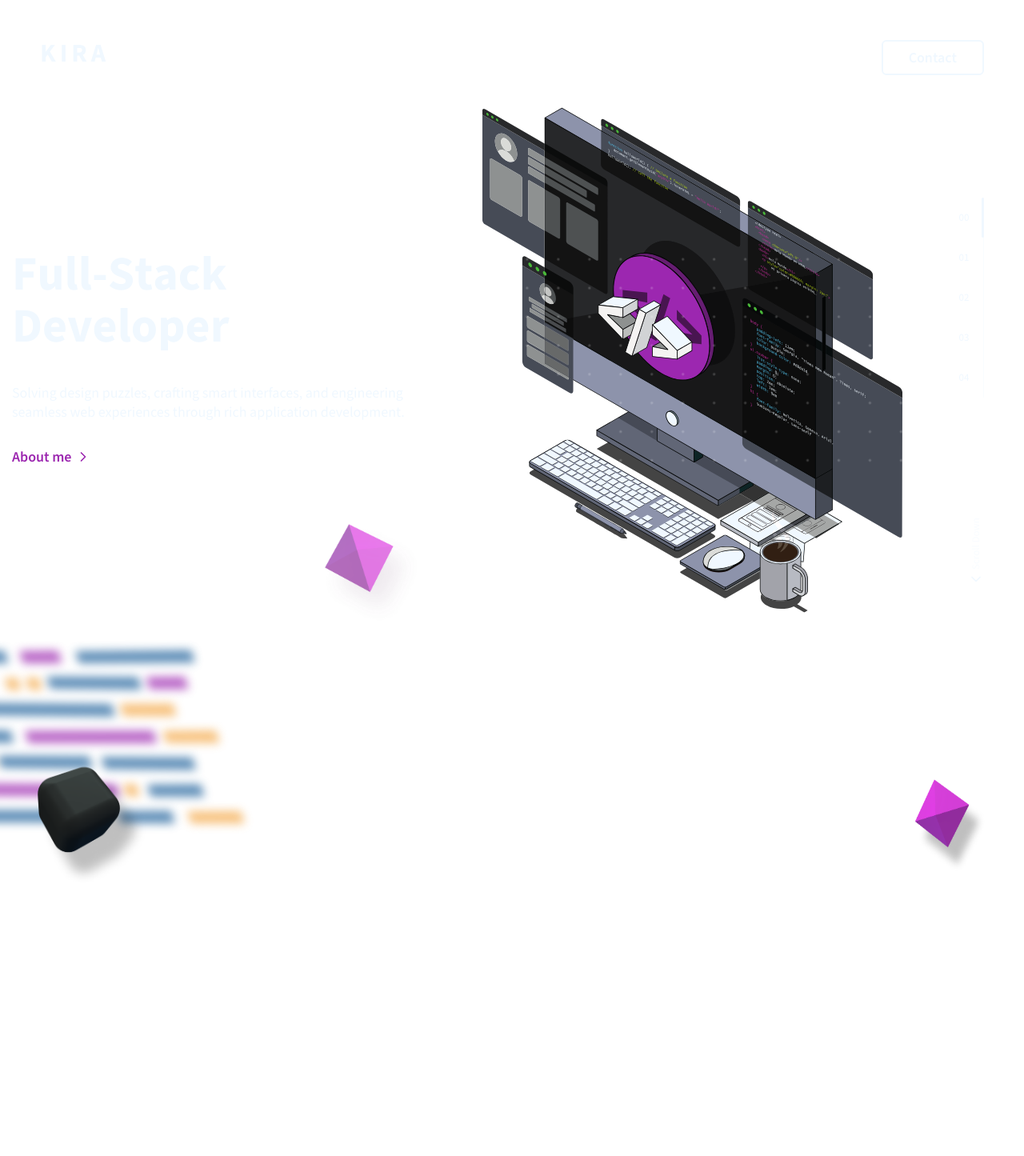
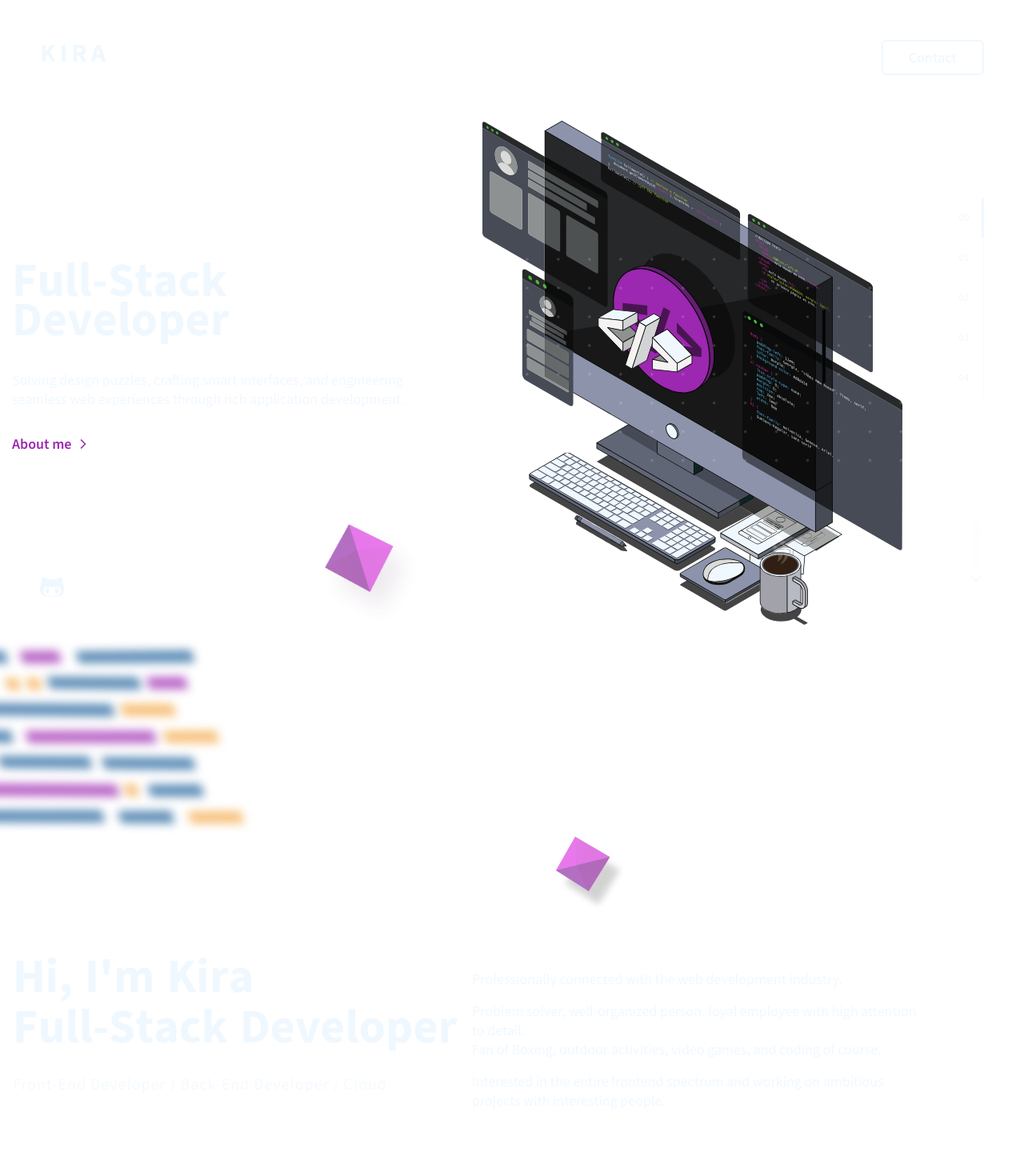
Before and after one commit to thiennguyen0103/portfolio, a Next.js app: page / in a window 1280 px wide. Shown: the top 1445 px of the page at 80% size. Before the commit the page ends 1350 px from the top, so only its background shows below. Built offline with nearby package versions, Linux system fonts and the light colour scheme.

Commit message:
feat: implement about page

```diff
--- a/app/globals.css
+++ b/app/globals.css
@@ -58,12 +58,15 @@
   }
 }
 
+html {
+  scroll-behavior: smooth;
+}
+
 body {
   color: var(--primary);
   background: var(--background);
   margin: 0;
-  -webkit-font-smoothing: antialiased;
-  -moz-osx-font-smoothing: grayscale;
   font-size: 18px;
   line-height: 24px;
+  scroll-behavior: smooth;
 }
--- a/app/page.tsx
+++ b/app/page.tsx
@@ -1,19 +1,34 @@
+"use client";
+
 import ContactButton from "@/components/contact-button";
+import GithubLink from "@/components/github-link";
 import Logo from "@/components/logo";
 import Navigation from "@/components/navigation";
 import ScrollDown from "@/components/scroll-down";
 import Section from "@/components/section";
-import { JOB_TITLE, NAVIGATION_LINK } from "@/utils/constants";
+import { JOB_TITLE, NAVIGATION_LINK, WELCOME_TITLE } from "@/utils/constants";
 import { ChevronRight } from "lucide-react";
 import Image from "next/image";
 import Link from "next/link";
+import { usePathname } from "next/navigation";
+import { useEffect } from "react";
 
 export default function Home() {
-  const wordsArray = JOB_TITLE.split(" ").map((item) => item.split(""));
+  const pathname = usePathname();
+  const jobTitleWordsArray = JOB_TITLE.split(" ").map((item) => item.split(""));
+  const welcomeWordsArray = WELCOME_TITLE.split(" ").map((item) =>
+    item.split(""),
+  );
+
+  useEffect(() => {
+    console.log(pathname);
+  }, [pathname]);
+
   return (
     <main className="relative h-full">
       <div className="fixed left-[15px] z-[1000] my-4 md:left-[3.125rem] md:my-[3.125rem]">
         <Logo />
+        <GithubLink />
       </div>
       <div className="fixed right-[15px] z-[1000] my-4 flex flex-col items-end justify-between md:right-[3.125rem] md:mt-[3.125rem] md:h-[calc(100vh-6.25rem)]">
         <ContactButton />
@@ -22,9 +37,9 @@ export default function Home() {
       </div>
       <div className={`h-full touch-none duration-[1200ms]`}>
         {/* TEMP: always show scroll bar */}
-        <div className="relative overflow-hidden bg-background text-primary md:overflow-visible">
+        <div className="relative overflow-hidden scroll-smooth bg-background text-primary md:overflow-visible">
           {/* HOME */}
-          <Section>
+          <Section id="home">
             <div className="relative z-10 mx-auto w-[1440px] max-w-full px-[15px]">
               <div className="relative flex flex-col-reverse text-left md:h-screen md:flex-row md:items-center md:justify-between">
                 <Image
@@ -34,10 +49,13 @@ export default function Home() {
                   alt="slide-dot"
                   className="absolute -right-[10%] bottom-0 top-0 z-0 m-auto rotate-90"
                 />
-                <div className="m-0 md:w-1/2 md:max-w-[550px]">
+                <div className="z-10 m-0 md:w-1/2 md:max-w-[550px]">
                   <h1 className="m-0 flex cursor-default flex-wrap items-center text-[39px] font-bold leading-7 lg:text-6xl lg:leading-[50px]">
-                    {wordsArray.map((a, aIndex) => (
-                      <div key={aIndex} className="mb-[15px] mr-[15px]">
+                    {jobTitleWordsArray.map((a, aIndex) => (
+                      <div
+                        key={aIndex}
+                        className="m-0 mr-[15px] cursor-default text-[39px] leading-[54px] sm:text-[40px] sm:leading-[34px] md:mb-[15px] md:text-[60px]"
+                      >
                         {a.map((b, bIndex) => (
                           <span
                             key={bIndex}
@@ -70,16 +88,16 @@ export default function Home() {
                   src={"/purple_romb1.png"}
                   width={255}
                   height={1678}
-                  alt="slide-dot"
+                  alt="purple romb"
                   className="absolute -left-[350px] bottom-5 right-0 z-20 mx-auto hidden max-w-[200px] animate-slide-in-down opacity-70 md:block"
                 />
-                <div className="m-[64px] mb-8 block h-full w-full animate-fade-in md:mx-auto md:mt-8 md:w-1/2 md:pr-[100px]">
+                <div className="m-16 mx-auto mb-8 animate-fade-in md:mb-0 md:mt-8 md:w-1/2 lg:pr-[100px]">
                   <Image
                     src={"/hero-graphic.svg"}
                     width={605}
                     height={726}
                     alt="hero"
-                    className="block h-full w-full"
+                    className="h-full w-full max-w-[900px]"
                   />
                 </div>
               </div>
@@ -96,7 +114,7 @@ export default function Home() {
             </div>
           </Section>
           {/* ABOUT */}
-          <Section>
+          <Section id="about">
             <div className="relative mx-auto w-[1440px] max-w-full px-4 py-[50px] md:py-0">
               <div className="px-0 py-[100px] md:flex md:justify-between md:py-[200px] lg:py-0">
                 <Image
@@ -104,13 +122,71 @@ export default function Home() {
                   alt="dark cube"
                   width={200}
                   height={165}
+                  className="absolute -bottom-[200px] left-[10%] block max-w-[100px] animate-slide-in-down opacity-70 md:max-w-[200px]"
                 />
                 <Image
                   src={"/purple_romb2.png"}
-                  alt="dark cube"
+                  alt="purple romb"
                   width={150}
                   height={134}
+                  className="absolute -right-[200px] left-0 top-0 m-auto block max-w-[100px] animate-slide-in-down opacity-70 md:max-w-[150px] lg:-top-[170px]"
                 />
+                <div className="flex max-w-[400px] flex-wrap md:w-1/2 md:max-w-full">
+                  <h1 className="m-0 my-0 flex cursor-default flex-wrap items-center text-[39px] font-bold leading-7 lg:text-6xl lg:leading-[50px]">
+                    {welcomeWordsArray.map((a, aIndex) => (
+                      <div
+                        key={aIndex}
+                        className="m-0 mr-[15px] cursor-default text-[39px] leading-[54px] sm:text-[40px] sm:leading-[34px] md:mb-[15px] md:text-[60px]"
+                      >
+                        {a.map((b, bIndex) => (
+                          <span
+                            key={bIndex}
+                            className="inline-block transition-all duration-300 ease-out hover:animate-rubber-band hover:text-hover"
+                          >
+                            {b}
+                          </span>
+                        ))}
+                      </div>
+                    ))}
+                  </h1>
+                  <h1 className="m-0 flex cursor-default flex-wrap items-center text-[39px] font-bold leading-7 lg:text-6xl lg:leading-[50px]">
+                    {jobTitleWordsArray.map((a, aIndex) => (
+                      <div
+                        key={aIndex}
+                        className="m-0 mr-[15px] cursor-default text-[39px] leading-[54px] sm:text-[40px] sm:leading-[34px] md:mb-[15px] md:text-[60px]"
+                      >
+                        {a.map((b, bIndex) => (
+                          <span
+                            key={bIndex}
+                            className="inline-block transition-all duration-300 ease-out hover:animate-rubber-band hover:text-hover"
+                          >
+                            {b}
+                          </span>
+                        ))}
+                      </div>
+                    ))}
+                  </h1>
+                  <p className="my-5 block text-base font-light leading-6 tracking-[1px] text-primary opacity-70 md:pr-8 lg:text-xl">
+                    Front-End Developer / Back-End Developer / Cloud
+                  </p>
+                </div>
+                <div className="mr-[100px] md:w-1/2">
+                  <p className="my-4">
+                    Professionally connected with the web development industry.
+                  </p>
+                  <div>
+                    Problem solver, well-organized person, loyal employee with
+                    high attention to detail.
+                  </div>
+                  <div>
+                    Fan of Boxing, outdoor activities, video games, and coding
+                    of course.
+                  </div>
+                  <p className="my-4">
+                    Interested in the entire frontend spectrum and working on
+                    ambitious projects with interesting people.
+                  </p>
+                </div>
               </div>
             </div>
           </Section>
--- /dev/null
+++ b/components/github-link.tsx
@@ -0,0 +1,14 @@
+import Image from "next/image";
+import Link from "next/link";
+
+export default function GithubLink() {
+  return (
+    <Link
+      href="https://github.com/thiennguyen0103"
+      target="_blank"
+      className="fixed bottom-4 left-[15px] hidden lg:bottom-[50px] lg:left-[50px] lg:block"
+    >
+      <Image src={"/github.svg"} alt="Github" width={30} height={32} />
+    </Link>
+  );
+}
--- a/components/section.tsx
+++ b/components/section.tsx
@@ -2,12 +2,16 @@ import { ReactNode } from "react";
 
 type SectionProps = {
   children: ReactNode;
+  id: string;
 };
 
 export default function Section(props: SectionProps) {
-  const { children } = props;
+  const { children, id } = props;
   return (
-    <div className="relative table h-full w-full table-fixed md:h-screen lg:h-auto">
+    <div
+      id={id}
+      className="relative table h-full w-full table-fixed md:h-screen"
+    >
       <div className="table-cell h-full w-full align-middle md:h-screen lg:h-auto lg:py-[50px]">
         {children}
       </div>
--- a/utils/constants.ts
+++ b/utils/constants.ts
@@ -1,4 +1,5 @@
 export const JOB_TITLE = "Full-Stack Developer";
+export const WELCOME_TITLE = "Hi, I'm Kira";
 
 export const NAVIGATION_LIST = [
   {
```
Also changed, not shown: public/github.svg (added).
